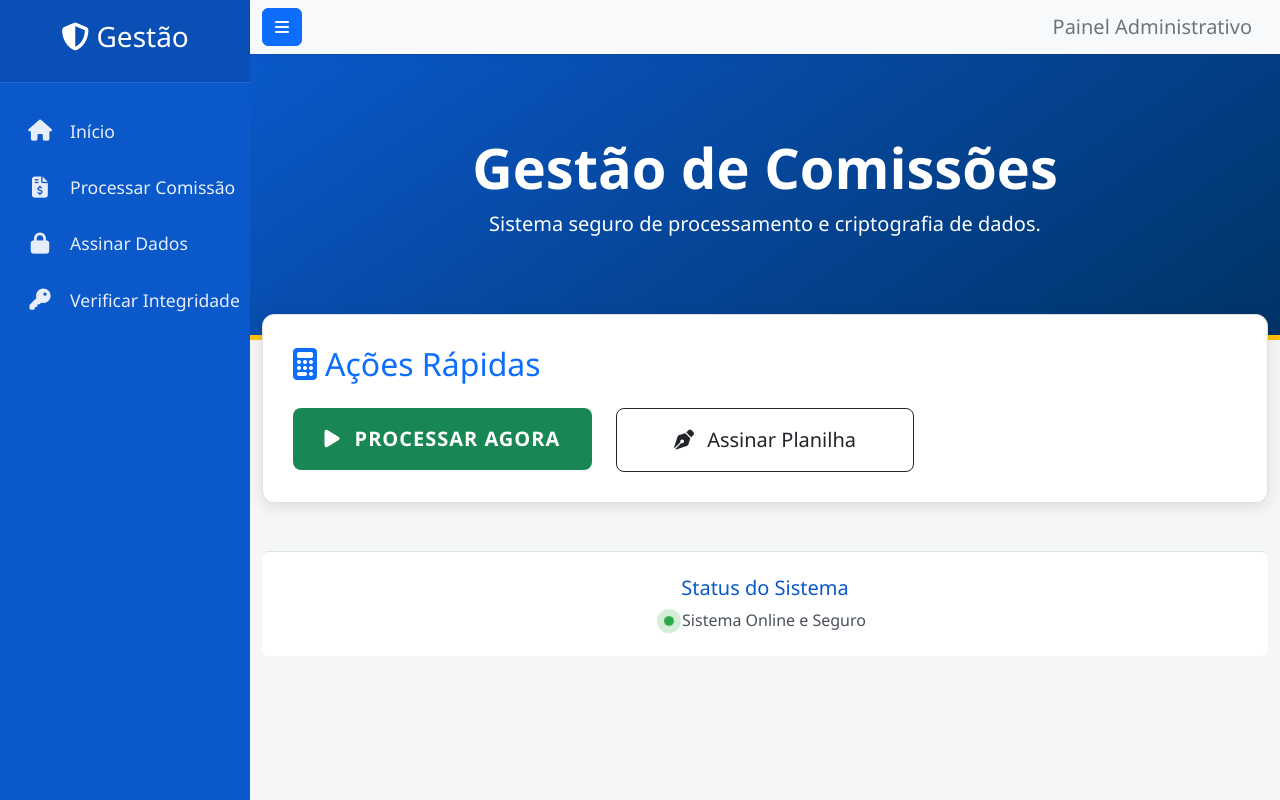
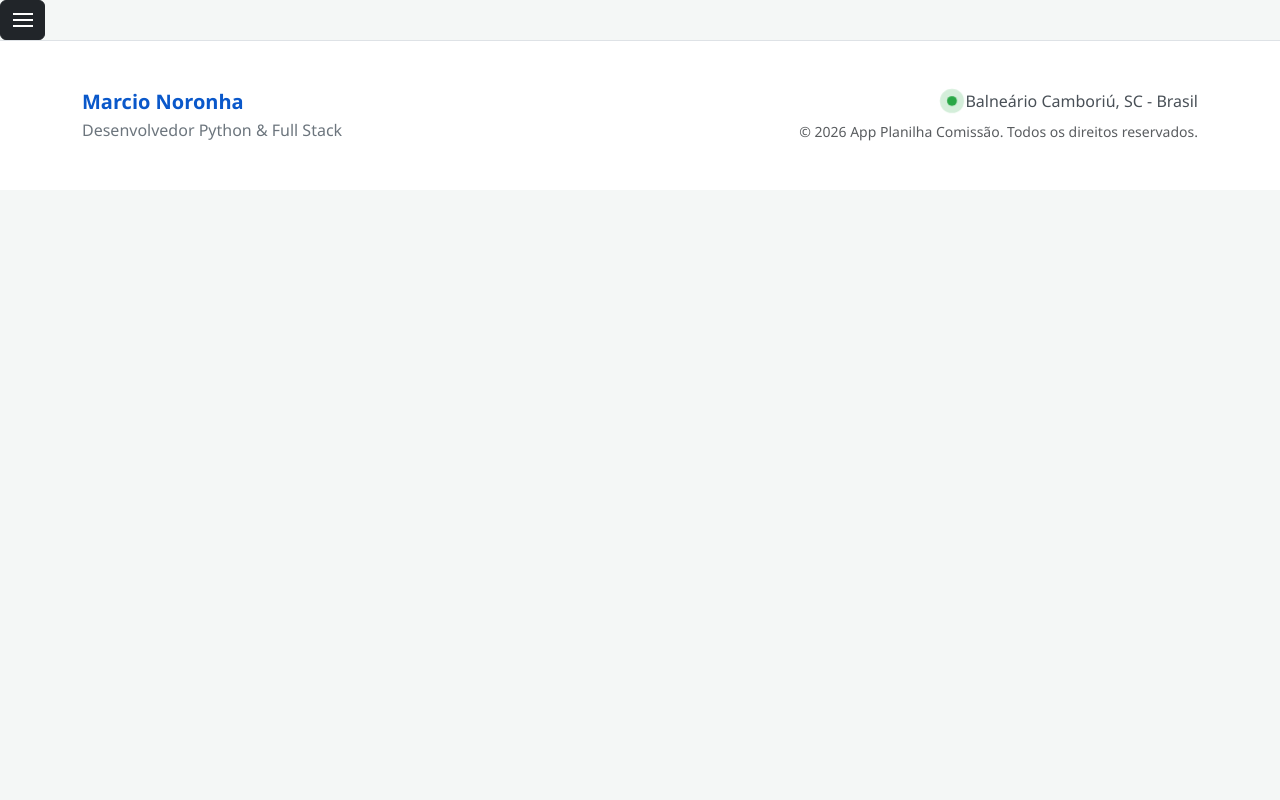
Before and after one commit to marcionoronha1995/app_planilha_comissao, a Flask app: page / in a window 1280 px wide. Run offline with Flask 3, Linux system fonts and the light colour scheme.

Commit message:
novo index.html, menu,

```diff
--- a/templates/index.html
+++ b/templates/index.html
@@ -1,112 +1,76 @@
 <!DOCTYPE html>
 <html lang="pt-br">
+
 <head>
     <meta charset="UTF-8">
     <meta name="viewport" content="width=device-width, initial-scale=1.0">
-    <title>Sistema de Gestão - Planilha Comissão</title>
-    <!-- Bootstrap 5 CSS -->
+    <title>App Planilha Comissão</title>
+
     <link href="https://cdn.jsdelivr.net/npm/bootstrap@5.3.0/dist/css/bootstrap.min.css" rel="stylesheet">
-    <!-- Font Awesome para Ícones -->
-    <link href="https://cdnjs.cloudflare.com/ajax/libs/font-awesome/6.4.0/css/all.min.css" rel="stylesheet">
-    <!-- CSS Personalizado -->
     <link rel="stylesheet" href="{{ url_for('static', filename='css/style.css') }}">
 </head>
+
 <body>
 
-    <div class="wrapper">
-        <!-- Sidebar (Barra Lateral) -->
-        <nav id="sidebar">
-            <div class="sidebar-header text-center">
-                <h3><i class="fas fa-shield-alt"></i> <span>Gestão</span></h3>
+    <header>
+    </header>
+
+    <button class="btn btn-dark d-inline-flex flex-column justify-content-center align-items-center gap-1 p-2"
+        type="button" data-bs-toggle="offcanvas" data-bs-target="#menuLateralEsquerdo"
+        aria-controls="menuLateralEsquerdo" style="width: 45px; height: 40px;">
+        <span style="width: 20px; height: 2px; background-color: white; display: block;"></span>
+        <span style="width: 20px; height: 2px; background-color: white; display: block;"></span>
+        <span style="width: 20px; height: 2px; background-color: white; display: block;"></span>
+    </button>
+
+    <div class="offcanvas offcanvas-start shadow" tabindex="-1" id="menuLateralEsquerdo"
+        aria-labelledby="menuLateralLabel">
+
+        <div class="offcanvas-header border-bottom">
+            <h5 class="offcanvas-title fw-bold" id="menuLateralLabel">Menu</h5>
+            <button type="button" class="btn-close" data-bs-dismiss="offcanvas" aria-label="Fechar"></button>
+        </div>
+
+        <div class="offcanvas-body p-0">
+            <div class="list-group list-group-flush mt-2">
+                <a href="/" class="list-group-item list-group-item-action py-3 px-4 border-0">
+                    Home
+                </a>
+                <a href="/contato" class="list-group-item list-group-item-action py-3 px-4 border-0">
+                    Contato
+                </a>
             </div>
+        </div>
 
-            <ul class="list-unstyled components">
-                <li class="active">
-                    <a href="#">
-                        <i class="fas fa-home"></i>
-                        <span>Início</span>
-                    </a>
-                </li>
-                <li>
-                    <a href="#">
-                        <i class="fas fa-file-invoice-dollar"></i>
-                        <span>Processar Comissão</span>
-                    </a>
-                </li>
-                <li>
-                    <a href="#">
-                        <i class="fas fa-lock"></i>
-                        <span>Assinar Dados</span>
-                    </a>
-                </li>
-                <li>
-                    <a href="#">
-                        <i class="fas fa-key"></i>
-                        <span>Verificar Integridade</span>
-                    </a>
-                </li>
-            </ul>
-        </nav>
+    </div>
 
-        <!-- Conteúdo Principal -->
-        <div id="content">
-            <!-- Barra de Navegação Superior com Botão Toggle -->
-            <nav class="navbar navbar-expand-lg navbar-light bg-light shadow-sm">
-                <div class="container-fluid">
-                    <button type="button" id="sidebarCollapse" class="btn btn-primary" title="Alternar Barra Lateral" aria-label="Alternar Barra Lateral">
-                        <i class="fas fa-bars"></i>
-                    </button>
-                    <span class="navbar-brand ms-3 mb-0 h1 text-secondary">Painel Administrativo</span>
-                </div>
-            </nav>
+    <main class="container">
+    </main>
 
-            <!-- Hero Section (Cabeçalho) -->
-            <div class="hero-section text-center">
-                <div class="container">
-                    <h1 class="display-4 fw-bold">Gestão de Comissões</h1>
-                    <p class="lead">Sistema seguro de processamento e criptografia de dados.</p>
-                </div>
-            </div>
 
-            <div class="container mt-4">
-                <!-- Cartão de Ações -->
-                <div class="calc-card mb-5">
-                    <h2 class="mb-4 text-primary"><i class="fas fa-calculator me-2"></i>Ações Rápidas</h2>
-                    <div class="row g-4">
-                        <div class="col-md-4">
-                            <div class="d-grid">
-                                <button class="btn btn-processar btn-lg py-3">
-                                    <i class="fas fa-play me-2"></i> Processar Agora
-                                </button>
-                            </div>
-                        </div>
-                        <div class="col-md-4">
-                            <div class="d-grid">
-                                <button class="btn btn-outline-dark btn-lg py-3">
-                                    <i class="fas fa-pen-nib me-2"></i> Assinar Planilha
-                                </button>
-                            </div>
-                        </div>
-                    </div>
+
+    <footer class="footer-custom mt-auto py-5">
+        <div class="container">
+            <div class="row align-items-center">
+                <div class="col-md-6 text-center text-md-start">
+                    <h5 class="fw-bold mb-1">Marcio Noronha</h5>
+                    <p class="text-secondary mb-0">Desenvolvedor Python & Full Stack</p>
                 </div>
 
-                <!-- Rodapé -->
-                <div class="footer-custom p-4 rounded text-center">
-                    <h5>Status do Sistema</h5>
-                    <p class="mb-0"><span class="location-dot me-2"></span>Sistema Online e Seguro</p>
+                <div class="col-md-6 text-center text-md-end mt-3 mt-md-0">
+                    <div class="d-flex justify-content-center justify-content-md-end align-items-center mb-2">
+                        <span class="location-dot me-2"></span>
+                        <span>Balneário Camboriú, SC - Brasil</span>
+                    </div>
+                    <p class="small text-muted mb-0">
+                        &copy; 2026 App Planilha Comissão. Todos os direitos reservados.
+                    </p>
                 </div>
             </div>
         </div>
-    </div>
+    </footer>
 
-    <!-- Script para Alternar Sidebar -->
-    <script>
-        document.addEventListener('DOMContentLoaded', function () {
-            document.getElementById('sidebarCollapse').addEventListener('click', function () {
-                document.getElementById('sidebar').classList.toggle('active');
-            });
-        });
-    </script>
     <script src="https://cdn.jsdelivr.net/npm/bootstrap@5.3.0/dist/js/bootstrap.bundle.min.js"></script>
 </body>
+
 </html>
```
